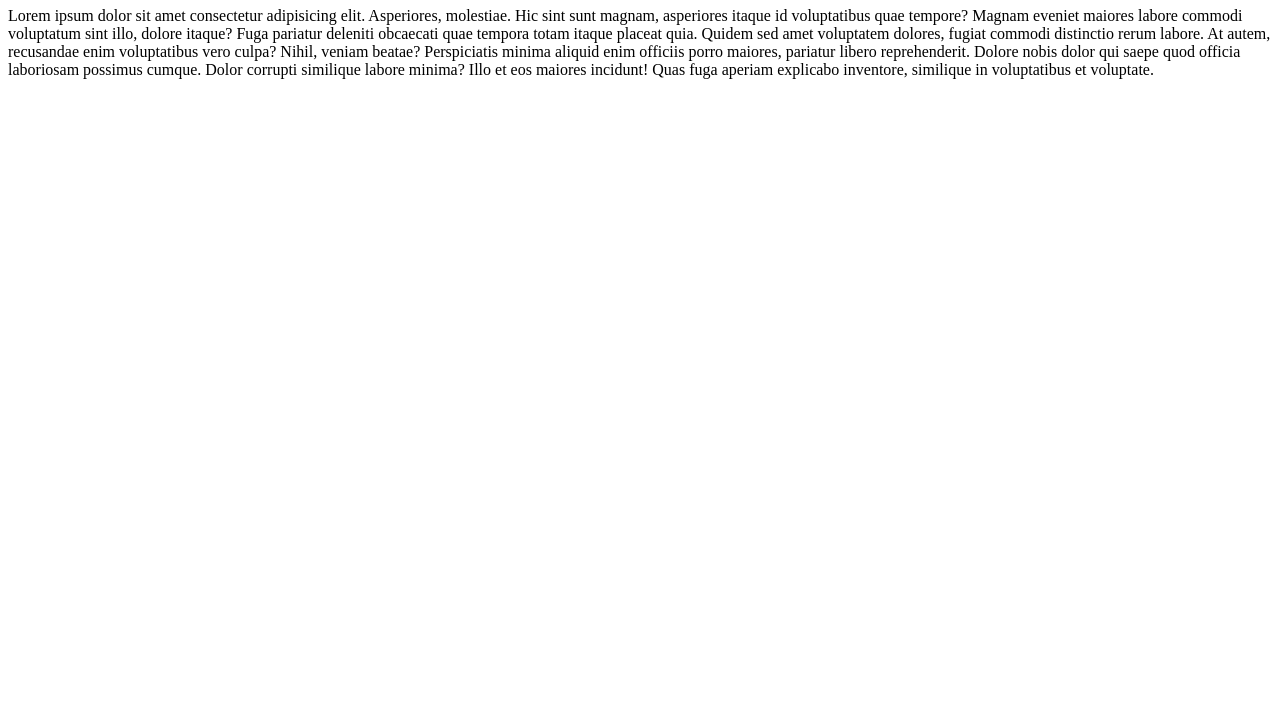
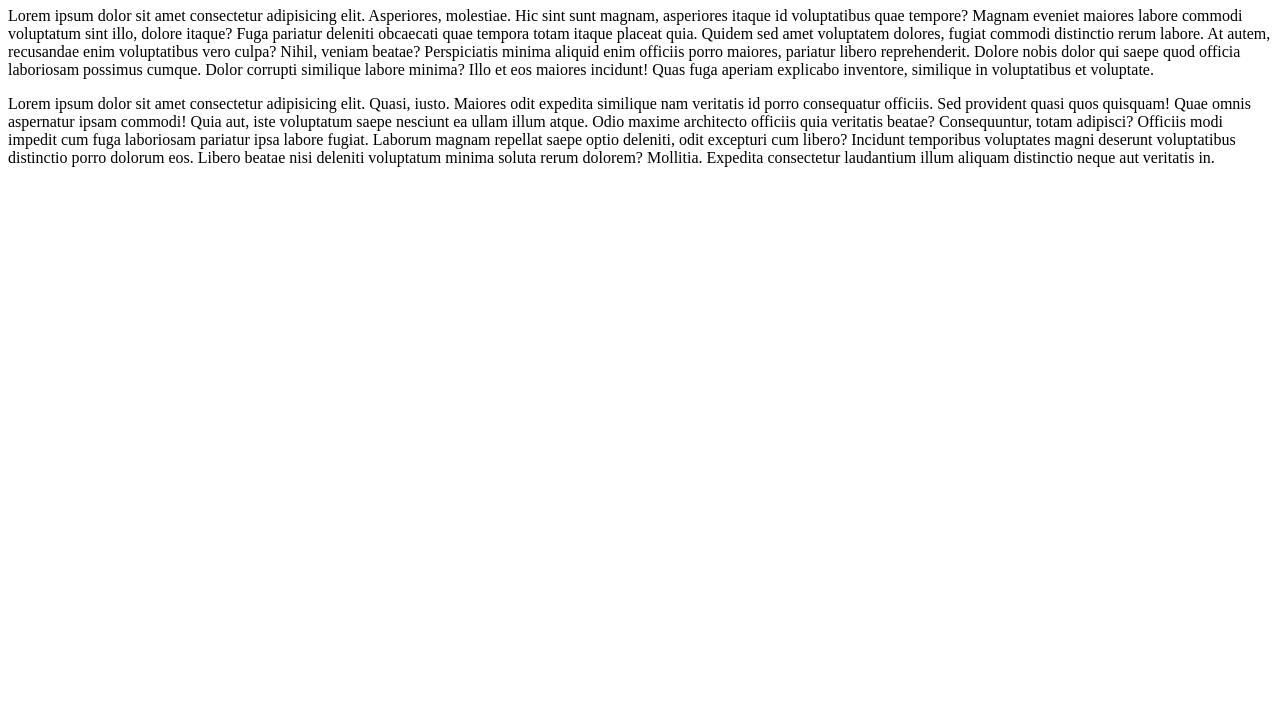
Before and after one commit to Ascha10/Testing-Collaboration, a plain HTML site: page index.html in a window 1280 px wide. Shown: the part 73-800 px from the top of the page. Drawn offline with Linux system fonts and the light colour scheme.

Commit message:
adding paragraph with 10 line and 10 rows

```diff
--- a/index.html
+++ b/index.html
@@ -22,6 +22,16 @@
            Dolor corrupti similique labore minima? Illo et eos maiores incidunt!
            Quas fuga aperiam explicabo inventore, similique in voluptatibus et voluptate.
        </p>
+       <p>Lorem ipsum dolor sit amet consectetur adipisicing elit. Quasi, iusto.
+       Maiores odit expedita similique nam veritatis id porro consequatur officiis.
+       Sed provident quasi quos quisquam! Quae omnis aspernatur ipsam commodi!
+       Quia aut, iste voluptatum saepe nesciunt ea ullam illum atque.
+       Odio maxime architecto officiis quia veritatis beatae? Consequuntur, totam adipisci?
+       Officiis modi impedit cum fuga laboriosam pariatur ipsa labore fugiat.
+       Laborum magnam repellat saepe optio deleniti, odit excepturi cum libero?
+       Incidunt temporibus voluptates magni deserunt voluptatibus distinctio porro dolorum eos.
+       Libero beatae nisi deleniti voluptatum minima soluta rerum dolorem? Mollitia.
+       Expedita consectetur laudantium illum aliquam distinctio neque aut veritatis in.</p>
     </main>
 
 
```
